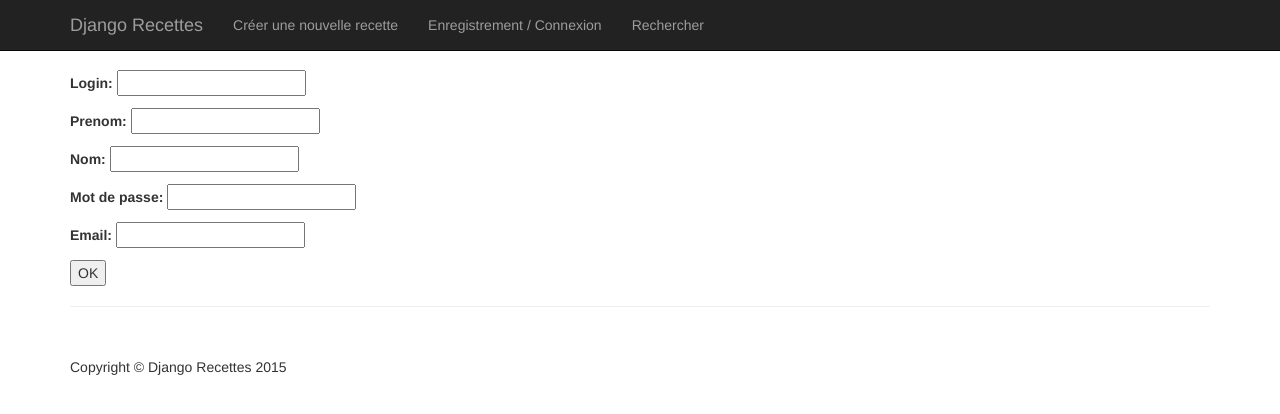
After one commit to pruvosim/projet_django, a Django app: page /create/ in a window 1280 px wide. The commit adds this page. Shown: the top 414 px of the page. Run offline with Django 3.2, Linux system fonts and the light colour scheme; some libraries are stand-ins or nearby versions.

Commit message:
Ajout de la fonctionnalité d'enregistrement d'un nouvel utilisateur sans gestion des doublons

```diff
--- a/recette/forms.py
+++ b/recette/forms.py
@@ -5,6 +5,14 @@ from .models import Recette, Commentaire
 class LoginForm(forms.Form):
     username = forms.CharField(label="Login", max_length=100, required=True)
     password = forms.CharField(widget=forms.PasswordInput, label="Mot de passe", max_length=100)
+
+
+class RegisterForm(forms.Form):
+    username = forms.CharField(label="Login", max_length=100, required=True)
+    first_name = forms.CharField(label="Prenom", max_length=30, required=True)
+    last_name = forms.CharField(label="Nom", max_length=50, required=True)
+    password = forms.CharField(widget=forms.PasswordInput, label="Mot de passe", max_length=100)
+    email = forms.CharField(label="Email", max_length=200, required=False)
 
 
 class RecetteForm(forms.ModelForm):
--- a/recette/templates/recette/_base.html
+++ b/recette/templates/recette/_base.html
@@ -54,7 +54,7 @@
                     {% if request.session.connected_user %}
                         <a href="/logout">Déconnexion</a>
                     {% else %}
-                        <a href="/login">Connexion</a>
+                        <a href="/login">Enregistrement / Connexion</a>
                     {% endif %}
                 </li>
                 <li>
--- a/recette/templates/recette/login.html
+++ b/recette/templates/recette/login.html
@@ -15,6 +15,6 @@
         {% csrf_token %}
         <input type="submit" value="OK"/>
     </form>
-
+    <a href="/create">S'enregistrer</a>
 
 {% endblock %}
--- /dev/null
+++ b/recette/templates/recette/register.html
@@ -0,0 +1,11 @@
+{% extends 'recette/_base.html' %}
+
+{% block contenu %}
+
+    <form method="post" action="{% url 'recette:register' %}">
+        {{ form.as_p }}
+        {% csrf_token %}
+        <input type="submit" value="OK"/>
+    </form>
+
+{% endblock %}
--- a/recette/urls.py
+++ b/recette/urls.py
@@ -1,5 +1,5 @@
 from django.conf.urls import patterns, url
-from recette.views import IndexView, AuthView, recettes, user_login, user_logout, nouvelle_recette, supprimer_recette \
+from recette.views import IndexView, AuthView, RegisterView, recettes, user_login, user_logout, user_create, nouvelle_recette, supprimer_recette \
     , rechercher, modifier_recette, commentaires, CommentairePostView, new_recipe
 
 
@@ -9,6 +9,8 @@ urlpatterns = patterns('',
                        url(r'login/$', user_login, name='login'),
                        url(r'logout/$', user_logout, name='logout'),
                        url(r'^auth/$', AuthView, name='auth'),
+                       url(r'^create/$', user_create, name='create'),
+                       url(r'^register/$', RegisterView, name='register'),
                        url(r'nouvelle_recette/$', nouvelle_recette, name='nouvelle_recette'),
                        url(r'new_recipe/$', new_recipe, name='new_recipe'),
                        url(r'recettes/(?P<id>\d+)/$', recettes, name="recettes"),
--- a/recette/views.py
+++ b/recette/views.py
@@ -1,7 +1,7 @@
 from django.shortcuts import render, get_object_or_404, redirect
 from django.views import generic
 from django.contrib.auth import authenticate, login, logout
-from .forms import LoginForm, CommentaireForm
+from .forms import LoginForm, RegisterForm, CommentaireForm
 from django.views.generic.edit import UpdateView
 from .models import *
 
@@ -97,6 +97,17 @@ def user_logout(request):
     logout(request)
     return index(request)
 
+def user_create(request):
+    try :
+        if request.session['connected_user']:
+            return index(request)
+    except Exception as e:
+        pass
+    formulaire = RegisterForm()
+    contexte = {
+        'form': formulaire,
+    }
+    return render(request, 'recette/register.html', contexte)
 
 def AuthView(request):
     username = request.POST['username']
@@ -124,6 +135,18 @@ def AuthView(request):
             'badLogin' : True,
         }
         return render(request, 'recette/login.html', contexte)
+
+def RegisterView(request):
+     username = request.POST['username']
+     first_name = request.POST['first_name']
+     last_name = request.POST['last_name']
+     password = request.POST['password']
+     email = request.POST['email']
+     user = User.objects.create_user(username=username, email=email, password=password)
+     user.first_name = first_name
+     user.last_name = last_name
+     user.save()
+     return AuthView(request)
 
 #A verifier ca n'a pas l'air de fonctionner
 #@login_required(login_url='/login/')
```
